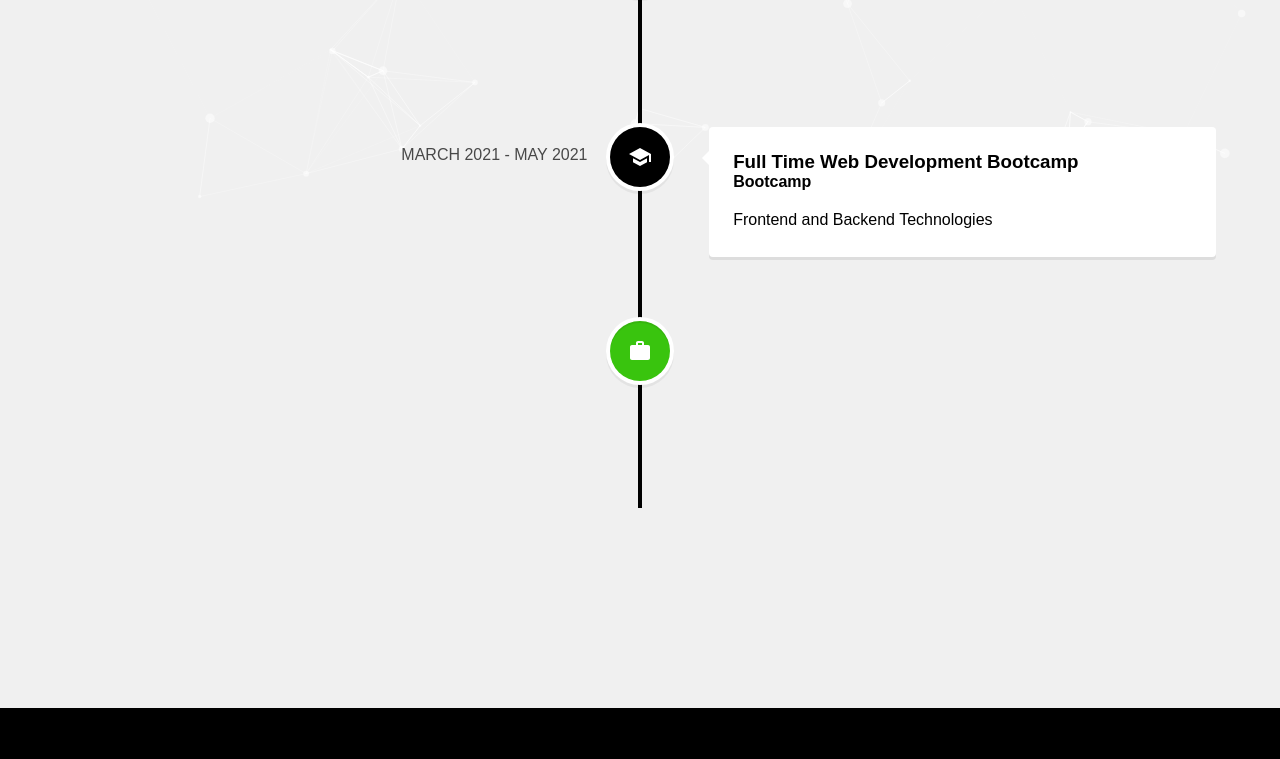
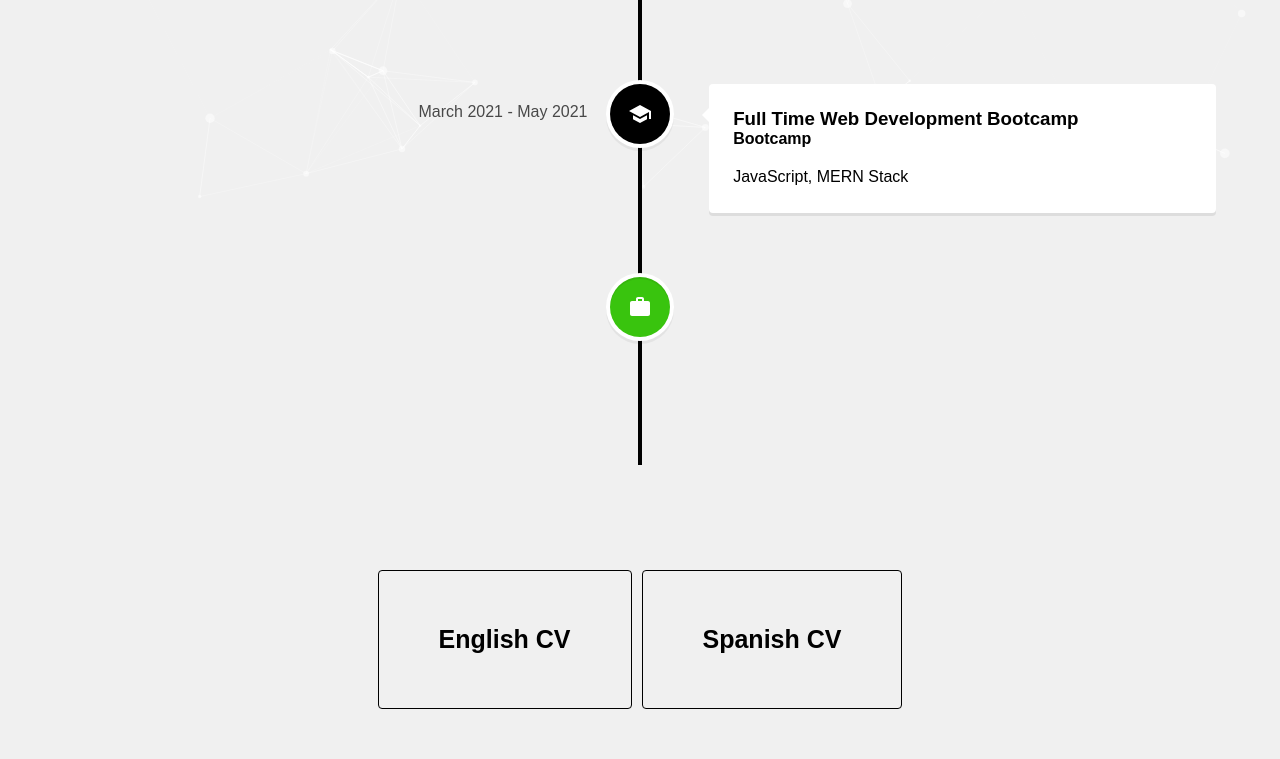
Before and after one commit to pdelbarrio/portfolio, a React (Create React App) app: page /experience in a window 1280 px wide. Shown: the part 593-1352 px from the top of the page. Built offline with nearby package versions, Linux system fonts and the light colour scheme.

Commit message:
added experience and new resume

```diff
--- a/package.json
+++ b/package.json
@@ -8,12 +8,16 @@
     "@testing-library/jest-dom": "^5.14.1",
     "@testing-library/react": "^13.0.0",
     "@testing-library/user-event": "^13.2.1",
+    "emailjs-com": "^3.2.0",
     "react": "^18.1.0",
     "react-dom": "^18.1.0",
     "react-router-dom": "^6.3.0",
     "react-scripts": "5.0.1",
     "react-tsparticles": "^2.0.6",
     "react-vertical-timeline-component": "^3.5.2",
+    "semantic-ui-css": "^2.4.1",
+    "semantic-ui-react": "^2.1.3",
+    "sweetalert2": "^11.4.17",
     "tsparticles": "^2.0.6",
     "web-vitals": "^2.1.0"
   },
--- a/public/index.html
+++ b/public/index.html
@@ -5,10 +5,7 @@
     <link rel="icon" href="%PUBLIC_URL%/favicon.ico" />
     <meta name="viewport" content="width=device-width, initial-scale=1" />
     <meta name="theme-color" content="#000000" />
-    <meta
-      name="description"
-      content="Web site created using create-react-app"
-    />
+    <meta name="description" content="Pablo del Barrio portfolio" />
     <link rel="apple-touch-icon" href="%PUBLIC_URL%/logo192.png" />
     <!--
       manifest.json provides metadata used when your web app is installed on a
@@ -24,7 +21,7 @@
       work correctly both with client-side routing and a non-root public URL.
       Learn how to configure a non-root public URL by running `npm run build`.
     -->
-    <title>React App</title>
+    <title>Pablo del Barrio | Frontend Developer</title>
   </head>
   <body>
     <noscript>You need to enable JavaScript to run this app.</noscript>
--- a/src/App.js
+++ b/src/App.js
@@ -6,6 +6,8 @@ import Experience from "./pages/Experience";
 import Navbar from "./components/Navbar";
 import Footer from "./components/Footer";
 import ProjectDisplay from "./pages/ProjectDisplay";
+// import Contact from "./pages/Contact";
+// import "semantic-ui-css/semantic.min.css";
 
 function App() {
   return (
@@ -17,6 +19,7 @@ function App() {
           <Route path="/projects" element={<Projects />} />
           <Route path="/project/:id" element={<ProjectDisplay />} />
           <Route path="/experience" element={<Experience />} />
+          {/* <Route path="/contact" element={<Contact />} /> */}
         </Routes>
         <Footer />
       </Router>
--- a/src/components/Navbar.js
+++ b/src/components/Navbar.js
@@ -27,6 +27,7 @@ function Navbar() {
         <Link to="/"> Home </Link>
         <Link to="/projects"> Projects </Link>
         <Link to="/experience"> Experience </Link>
+        {/* <Link to="/contact"> Contact </Link> */}
       </div>
     </div>
   );
--- a/src/helpers/ProjectList.js
+++ b/src/helpers/ProjectList.js
@@ -10,31 +10,31 @@ export const ProjectList = [
     name: "Get Out BCN",
     image: Proj1,
     skills:
-      "JavaScript, TypeScript, TDD with JEST, HTML, StyledComponents, FIGMA",
+      "JavaScript, React with TypeScript, TDD with JEST, HTML, StyledComponents, FIGMA",
   },
   {
     name: "PRIALT web app",
     image: Proj2,
     skills: "React, JavaScript, HTML",
   },
+  {
+    name: "Frequencies Game",
+    image: Proj3,
+    skills: "Vanilla JavaScript",
+  },
+  {
+    name: "BookMeApp",
+    image: Proj4,
+    skills: "React,Node.js,MongoDB",
+  },
   // {
-  //   name: "Spotify Clone",
-  //   image: Proj3,
-  //   skills: "React,Node.js,MongoDB,SpotifyAPI",
+  //   name: "Proj5",
+  //   image: Proj5,
+  //   skills: "Tech",
   // },
   // {
-  //   name: "Social Media Website",
-  //   image: Proj4,
-  //   skills: "React,Node.js,MySQL,GraphQL",
-  // },
-  // {
-  //   name: "Dashboard Visualizer",
-  //   image: Proj5,
-  //   skills: "JavaScript,HTML,CSS",
-  // },
-  // {
-  //   name: "Mobile Game",
+  //   name: "Proj6",
   //   image: Proj6,
-  //   skills: "React Native,JavaScript,HTML,CSS",
+  //   skills: "Tech",
   // },
 ];
--- a/src/pages/Experience.js
+++ b/src/pages/Experience.js
@@ -7,6 +7,7 @@ import "react-vertical-timeline-component/style.min.css";
 import SchoolIcon from "@material-ui/icons/School";
 import WorkIcon from "@material-ui/icons/Work";
 import ParticlesComponent from "../components/Particles";
+import "../styles/Experience.css";
 
 function Experience() {
   return (
@@ -36,12 +37,13 @@ function Experience() {
           <h3 className="vertical-timeline-element-title">
             Non-programming related jobs
           </h3>
-          <h4 className="vertical-timeline-element-subtitle">-</h4>
-          <p>-</p>
+          <h4 className="vertical-timeline-element-subtitle"></h4>
+          <p></p>
         </VerticalTimelineElement>
+
         <VerticalTimelineElement
           className="vertical-timeline-element--education"
-          date="OCT 2020 – DEC 2020"
+          date="Oct 2020 – Dec 2020"
           iconStyle={{ background: "#000000", color: "#fff" }}
           icon={<SchoolIcon />}
         >
@@ -53,11 +55,11 @@ function Experience() {
             Bachelor's Degree
           </h4>
 
-          <p> PHP MySql</p>
+          <p> PHP, MySql, API Rest</p>
         </VerticalTimelineElement>
         <VerticalTimelineElement
           className="vertical-timeline-element--education"
-          date="MARCH 2021 - MAY 2021"
+          date="March 2021 - May 2021"
           iconStyle={{ background: "#000000", color: "#fff" }}
           icon={<SchoolIcon />}
         >
@@ -67,7 +69,7 @@ function Experience() {
 
           <h4 className="vertical-timeline-element-subtitle">Bootcamp</h4>
 
-          <p> Frontend and Backend Technologies</p>
+          <p> JavaScript, MERN Stack</p>
         </VerticalTimelineElement>
 
         <VerticalTimelineElement
@@ -77,7 +79,7 @@ function Experience() {
           icon={<WorkIcon />}
         >
           <h3 className="vertical-timeline-element-title">
-            Frontend Developer
+            React Frontend Developer
           </h3>
           <h4 className="vertical-timeline-element-subtitle">Freelance</h4>
           <p>
@@ -86,6 +88,24 @@ function Experience() {
           </p>
         </VerticalTimelineElement>
       </VerticalTimeline>
+      <div className="buttonswrap">
+        <div className="buttons">
+          <a
+            className="button"
+            target="_blank"
+            href="https://res.cloudinary.com/getoutbcn/image/upload/v1654357293/portfolio/PablodelBarrio_english2022_b4ow39.pdf"
+          >
+            English CV
+          </a>
+          <a
+            className="button"
+            target="_blank"
+            href="https://res.cloudinary.com/getoutbcn/image/upload/v1654357292/portfolio/PablodelBarrio_spanish2022_tmzbtk.pdf"
+          >
+            Spanish CV
+          </a>
+        </div>
+      </div>
     </div>
   );
 }
--- a/src/pages/Home.js
+++ b/src/pages/Home.js
@@ -29,18 +29,18 @@ function Home() {
       <div className="skills">
         <h1> Skills</h1>
         <ol className="list">
-          <li className="item">
+          <li key="1" className="item">
             <h2> Front-End</h2>
             <span>
               JavaScript, TypeScript, ReactJS, Redux, HTML, CSS, NPM, Ionic,
               BootStrap, MaterialUI, StyledComponents, FIGMA
             </span>
           </li>
-          <li className="item">
+          <li key="2" className="item">
             <h2>Back-End</h2>
             <span>NodeJS, ExpressJS, MongoDB, MySQL</span>
           </li>
-          <li className="item">
+          <li key="3" className="item">
             <h2>Testing</h2>
             <span>Jest, Mocha, Jasmine</span>
           </li>
--- /dev/null
+++ b/src/styles/Experience.css
@@ -0,0 +1,43 @@
+.buttons {
+  display: flex;
+  margin-top: 100px;
+  justify-content: center;
+}
+.button {
+  outline: 0;
+  grid-gap: 8px;
+  align-items: center;
+  background: 0 0;
+  border: 1px solid #000;
+  border-radius: 4px;
+  cursor: pointer;
+  display: inline-flex;
+  flex-shrink: 0;
+  font-size: 25px;
+  font-weight: bold;
+  gap: 8px;
+  justify-content: center;
+  line-height: 1.5;
+  overflow: hidden;
+  padding: 50px 60px;
+  text-decoration: none;
+  text-overflow: ellipsis;
+  transition: all 0.14s ease-out;
+  white-space: nowrap;
+  margin: 5px;
+}
+.button:hover {
+  box-shadow: 4px 4px 0 #000;
+  transform: translate(-4px, -4px);
+  color: black;
+}
+.button:focus-visible {
+  outline-offset: 1px;
+  color: black;
+}
+.button:visited {
+  color: black;
+}
+.button:link {
+  color: black;
+}
```
Also changed, not shown: src/styles/Contact.css (added, +10 -0 lines), 1 other file (tests, documents, lock files or other folders).
